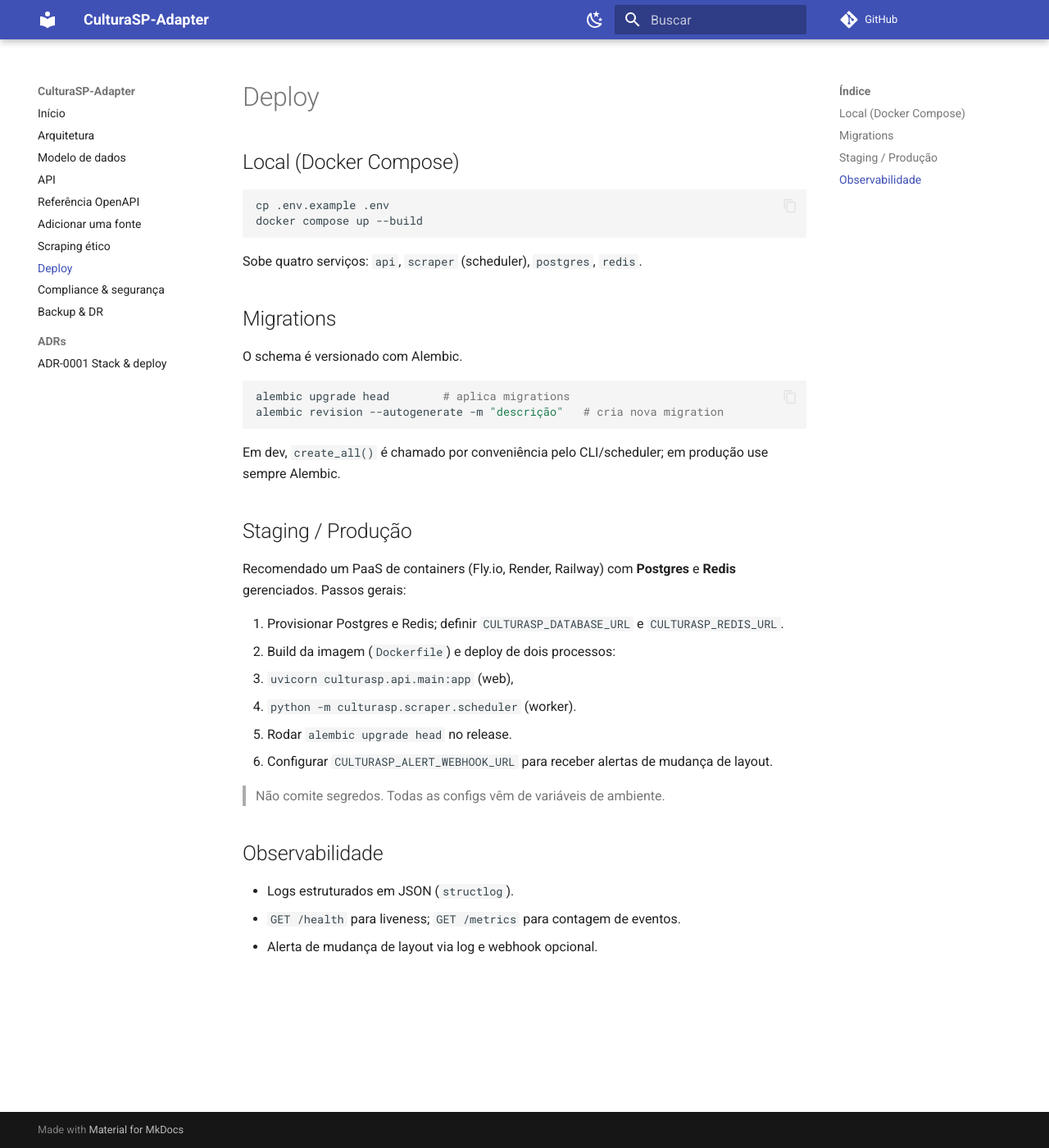
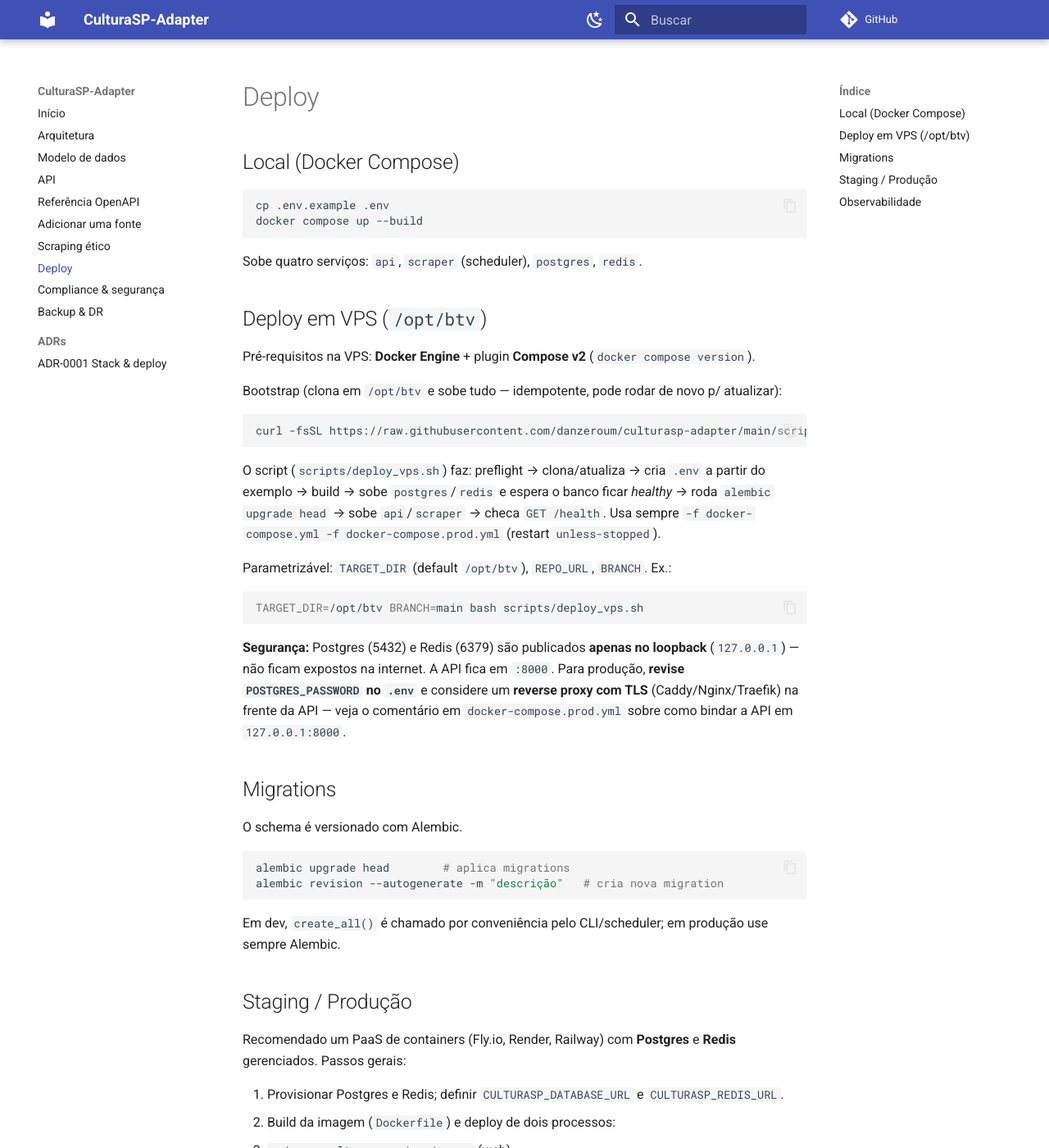
Before and after one commit to danzeroum/culturasp-adapter, an MkDocs documentation site: the page built from docs/deployment.md, in a window 1280 px wide and 1400 px high. Shown: the whole window at 82% size. Built offline with MkDocs 1.6.1 and Material for MkDocs 9.7.7, drawn with Linux system fonts in a browser that asks for light colours; comment, search, counter and statistics services are not loaded.

Commit message:
feat(deploy): script de deploy em VPS (/opt/btv) + override de produção (#14)
scripts/deploy_vps.sh (clona em /opt/btv, sobe stack, migra, checa health — idempotente); docker-compose.prod.yml (restart unless-stopped); Postgres/Redis publicados só no loopback; seção de deploy em VPS nos docs.

````diff
--- a/docs/deployment.md
+++ b/docs/deployment.md
@@ -8,6 +8,34 @@
 ```
 
 Sobe quatro serviços: `api`, `scraper` (scheduler), `postgres`, `redis`.
+
+## Deploy em VPS (`/opt/btv`)
+
+Pré-requisitos na VPS: **Docker Engine** + plugin **Compose v2**
+(`docker compose version`).
+
+Bootstrap (clona em `/opt/btv` e sobe tudo — idempotente, pode rodar de novo p/ atualizar):
+
+```bash
+curl -fsSL https://raw.githubusercontent.com/danzeroum/culturasp-adapter/main/scripts/deploy_vps.sh | bash
+```
+
+O script (`scripts/deploy_vps.sh`) faz: preflight → clona/atualiza → cria `.env` a partir
+do exemplo → build → sobe `postgres`/`redis` e espera o banco ficar *healthy* → roda
+`alembic upgrade head` → sobe `api`/`scraper` → checa `GET /health`. Usa sempre
+`-f docker-compose.yml -f docker-compose.prod.yml` (restart `unless-stopped`).
+
+Parametrizável: `TARGET_DIR` (default `/opt/btv`), `REPO_URL`, `BRANCH`. Ex.:
+
+```bash
+TARGET_DIR=/opt/btv BRANCH=main bash scripts/deploy_vps.sh
+```
+
+**Segurança:** Postgres (5432) e Redis (6379) são publicados **apenas no loopback**
+(`127.0.0.1`) — não ficam expostos na internet. A API fica em `:8000`. Para produção,
+**revise `POSTGRES_PASSWORD` no `.env`** e considere um **reverse proxy com TLS**
+(Caddy/Nginx/Traefik) na frente da API — veja o comentário em `docker-compose.prod.yml`
+sobre como bindar a API em `127.0.0.1:8000`.
 
 ## Migrations
 
````
Also changed, not shown: CHANGELOG.md (+4 -0 lines), docker-compose.prod.yml (added, +19 -0 lines), docker-compose.yml (+5 -2 lines), 1 other file.
